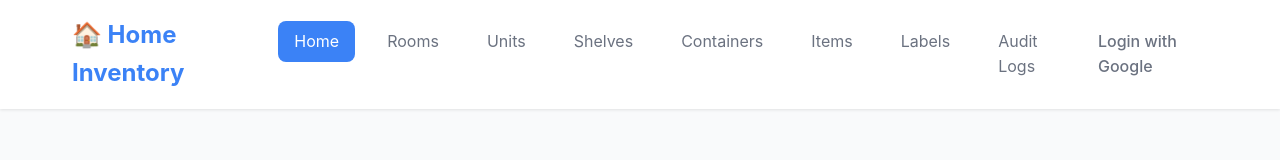
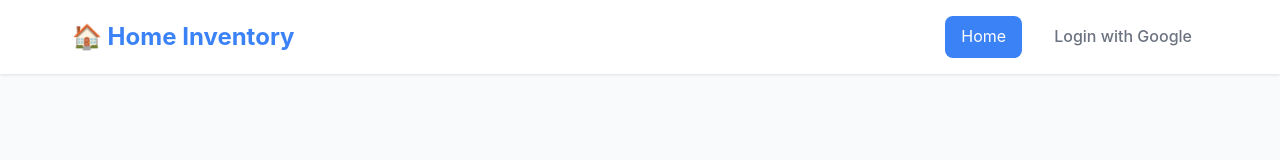
Before and after one commit to tizzo/home-inventory, a React app in the folder frontend/: page / in a window 1280 px wide. Shown: the top 160 px of the page. Built offline with nearby package versions, Linux system fonts and the light colour scheme; no server answers; the HTML template or start-up script is replaced by a standard one.

Commit message:
Updating routes to be hidden if we are logged out.

```diff
--- a/frontend/src/App.tsx
+++ b/frontend/src/App.tsx
@@ -28,8 +28,11 @@ const queryClient = new QueryClient({
   },
 });
 
+import { useAuth } from './hooks/useAuth';
+
 function NavBar() {
   const location = useLocation();
+  const { user } = useAuth();
 
   return (
     <nav className="navbar">
@@ -46,6 +49,9 @@ function NavBar() {
               Home
             </Link>
           </li>
+
+          {user && (
+            <>
               <li>
                 <Link
                   to="/rooms"
@@ -102,6 +108,9 @@ function NavBar() {
                   Audit Logs
                 </Link>
               </li>
+            </>
+          )}
+
           <li className="auth-nav-item">
             <LoginButton />
           </li>
@@ -111,6 +120,7 @@ function NavBar() {
     </nav>
   );
 }
+
 
 function App() {
   return (
```
Lines whose indentation alone changed are shown as unchanged.
